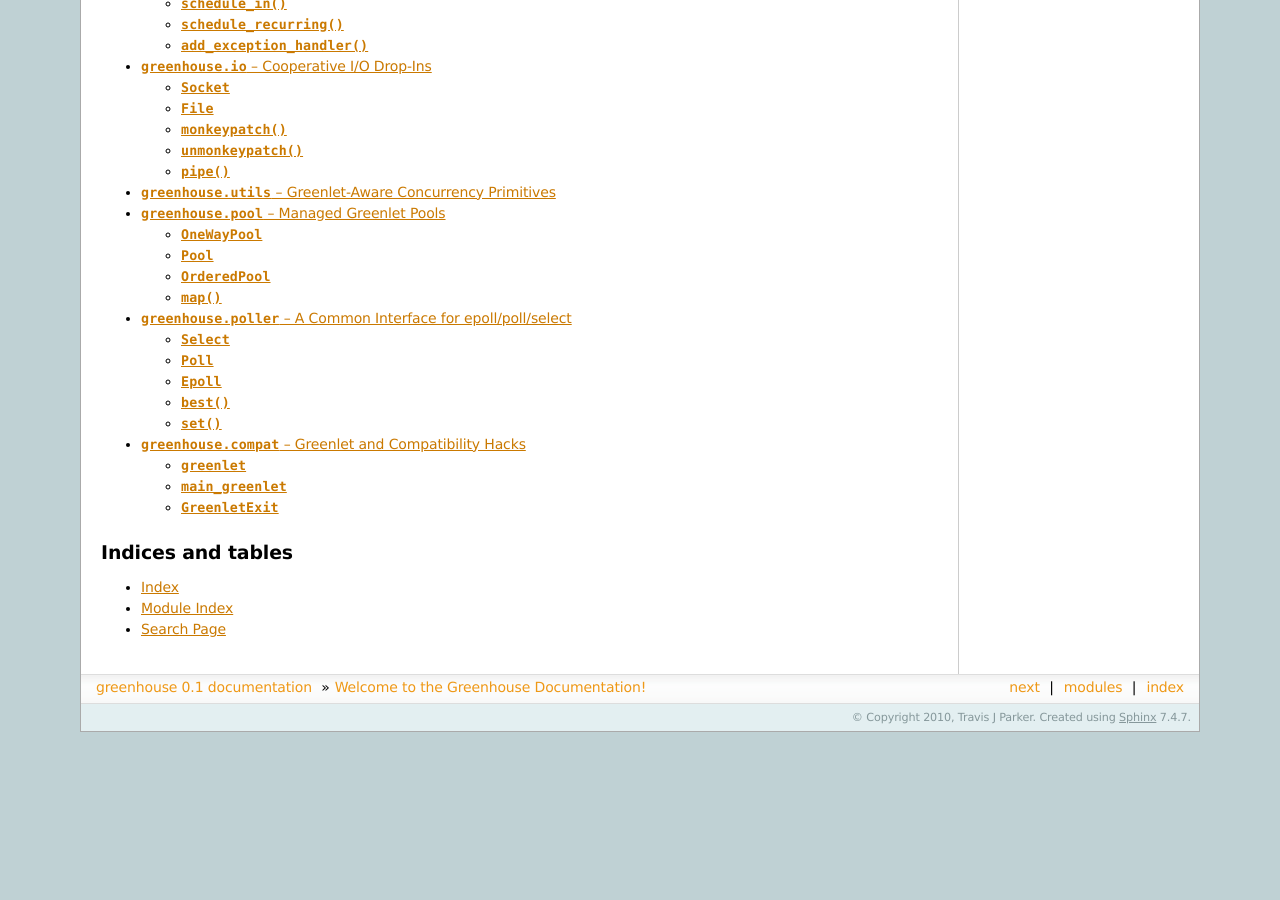
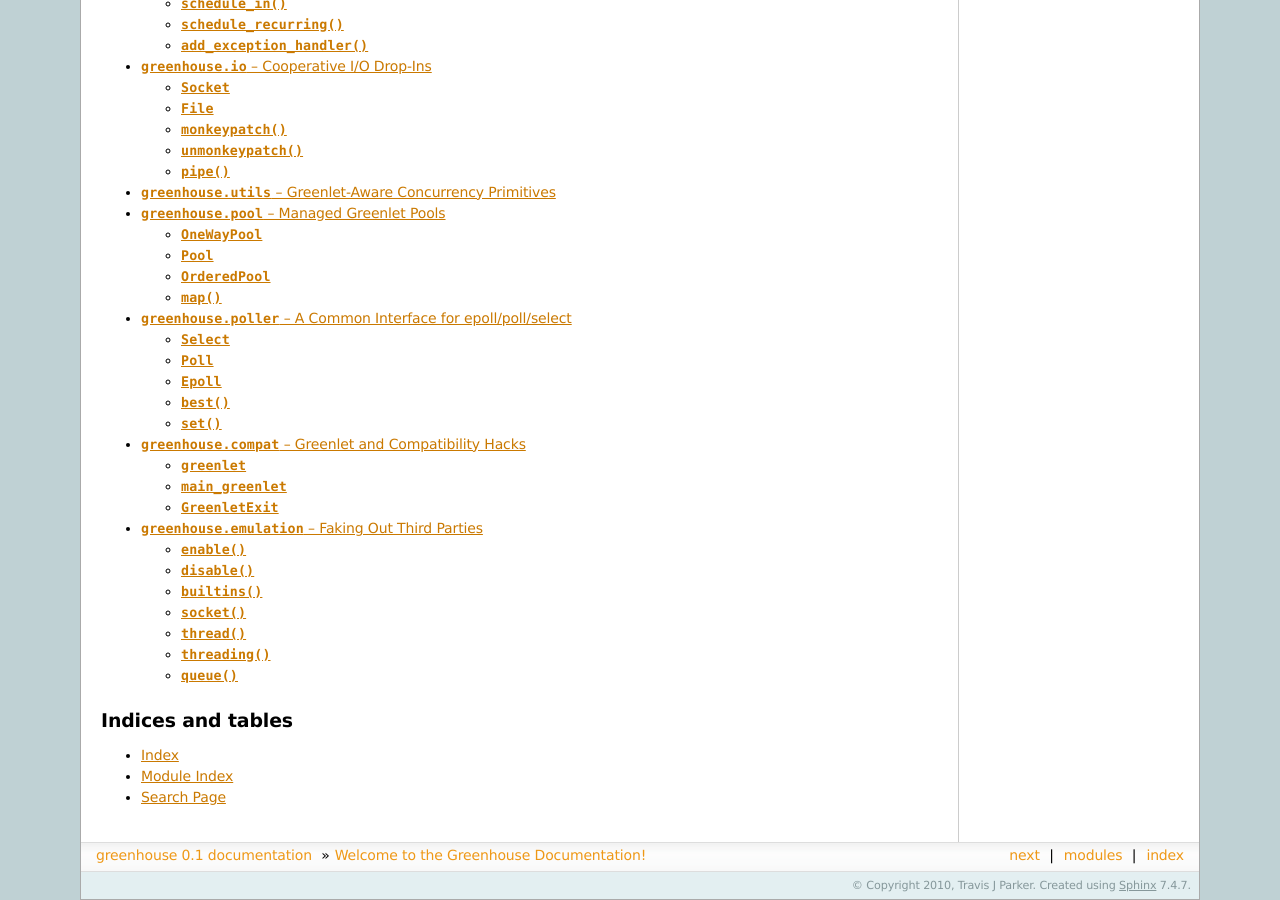
Before and after one commit to teepark/greenhouse, a Sphinx documentation site: the page built from docs/source/index.rst, in a window 1280 px wide and 900 px high, scrolled down 1125 px. Built offline with Sphinx 7.4.7, drawn with Linux system fonts in a browser that asks for light colours; before the commit the page ends 1857 px from its top, so only the background shows below that; some of the changed lines change nothing that is shown.

Commit message:
documentation for the emulation module

```diff
--- /dev/null
+++ b/docs/source/greenhouse/emulation.rst
@@ -0,0 +1,66 @@
+=======================================================
+:mod:`greenhouse.emulation` -- Faking Out Third Parties
+=======================================================
+
+.. module:: greenhouse.emulation
+.. moduleauthor:: Travis J Parker <travis.parker@gmail.com>
+
+
+Many of the APIs in greenhouse (particularly in the :mod:`greenhouse.utils`
+module) have been explicitly made to match the signatures and behavior of IO
+and threading related APIs from the standard library. This module provides
+enables monkeypatching the standard libary modules to swap in the greenhouse
+versions, the idea being that you can cause a third-party library to use
+coroutines without it having to have been explicitly written that way.
+
+
+.. function:: enable(builtins=1, socket=1, thread=1, threading=1, queue=1)
+
+    Just a shortcut for enabling emulation in all the supported stdlib modules.
+    It defaults to enabling everything available, but they can be turned off
+    individually with the keyword arguments.
+
+.. function:: disable(builtins=1, socket=1, thread=1, threading=1, queue=1)
+
+    A shortcut for disabling emulation across the board. Defaults to affecting
+    everything, but individual modules can be left alone with the keyword
+    arguments.
+
+.. function:: builtins(enable=True)
+
+    Override blocking APIs in the builtins with their greenhouse
+    coroutine-blocking equivalents (currently ``open`` and ``file``).
+
+    With ``enable=False``, sets things back to the originals.
+
+.. function:: socket(enable=True)
+
+    Override blocking APIs in the standard library ``socket`` module. So far
+    this affects ``socket``, ``socketpair``, and ``fromfd``.
+
+    With ``enable=False``, restores the socket module to its original state.
+
+.. function:: thread(enable=True)
+
+    Override thread and blocking APIs in the stdlib ``thread`` module. This
+    affects ``allocate``/``allocate_lock`` and
+    ``start_new``/``start_new_thread``.
+
+    With ``enable=False``, restores them to the originals.
+
+.. function:: threading(enable=True)
+
+    Override thread and blocking APIs in the stdlib ``threading`` module. This
+    affects ``active_count``/``activeCount``,
+    ``current_thread``/``currentThread``, ``Event``, ``Lock``, ``RLock``,
+    ``Condition``, ``Semaphore``, ``BoundedSemaphore``, ``Timer``, ``Thread``,
+    ``local``, and ``enumerate``.
+
+    With ``enable=False``, restores the originals.
+
+.. function:: queue(enable=True)
+
+    Override ``Queue.Queue`` with the greenhouse coroutine-blocking equivalent
+    :class:`greenhouse.utils.Queue`.
+
+    With ``enable=False``, reverts back to the original.
--- a/docs/source/index.rst
+++ b/docs/source/index.rst
@@ -73,6 +73,7 @@ Modules
     greenhouse/pool
     greenhouse/poller
     greenhouse/compat
+    greenhouse/emulation
 
 Indices and tables
 ==================
```
